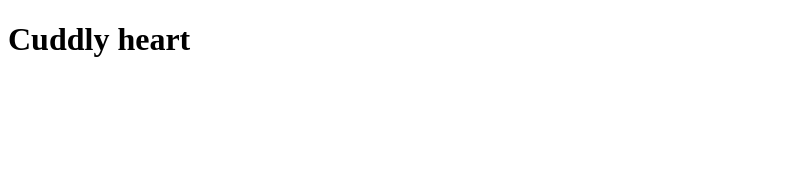
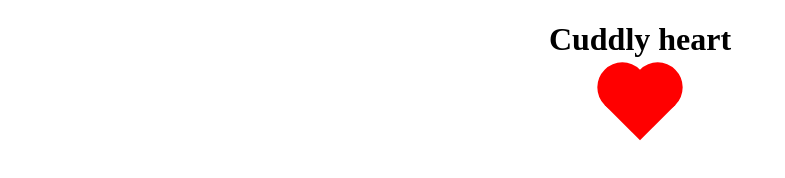
Before and after one commit to zoannina/heart_project, a plain HTML site: page index.html in a window 1280 px wide. Shown: the whole page, without its empty margins (0-785 px from the left). Drawn offline with Linux system fonts and the light colour scheme.

Commit message:
Made heart

```diff
--- a/index.html
+++ b/index.html
@@ -5,14 +5,11 @@
     <meta name="viewport" content="width=device-width, initial-scale=1.0">
     <meta http-equiv="X-UA-Compatible" content="ie=edge">
     <title>Hearts</title>
-    <link rel="stylesheet" href="style.css"
+    <link rel="stylesheet" href="style.css">
 </head>
 <body>
 
 <h1 class="mainheading">Cuddly heart</h1>
-  <div>
-
-
-  </div>
+  <div class="heart"></div>
 </body>
 </html>
--- a/style.css
+++ b/style.css
@@ -0,0 +1,30 @@
+h1{
+text-align: center;
+}
+.heart {
+    background-color: red;
+    width: 50px;
+    height: 50px;
+    transform: rotate(-45deg);
+    margin:auto;
+
+}
+
+.heart:before,
+.heart:after {
+    content:"";
+    background-color: red;
+    height: 50px;
+    width: 50px;
+    border-radius: 50%;
+    position:absolute;
+}
+
+.heart:before {
+    top:-25px;
+    left: 0;
+}
+.heart:after {
+    top:0px;
+    left: 25px;
+}
```
